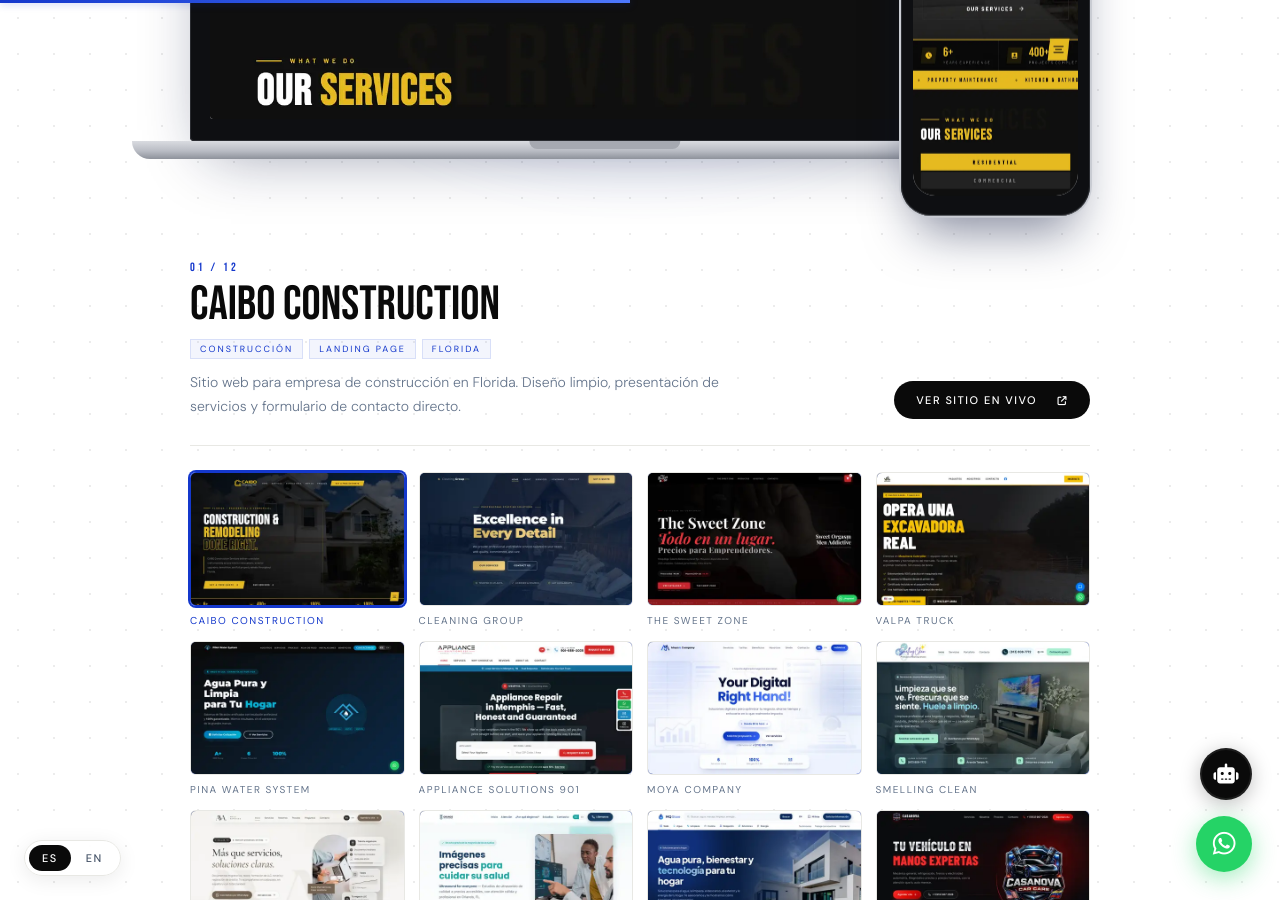
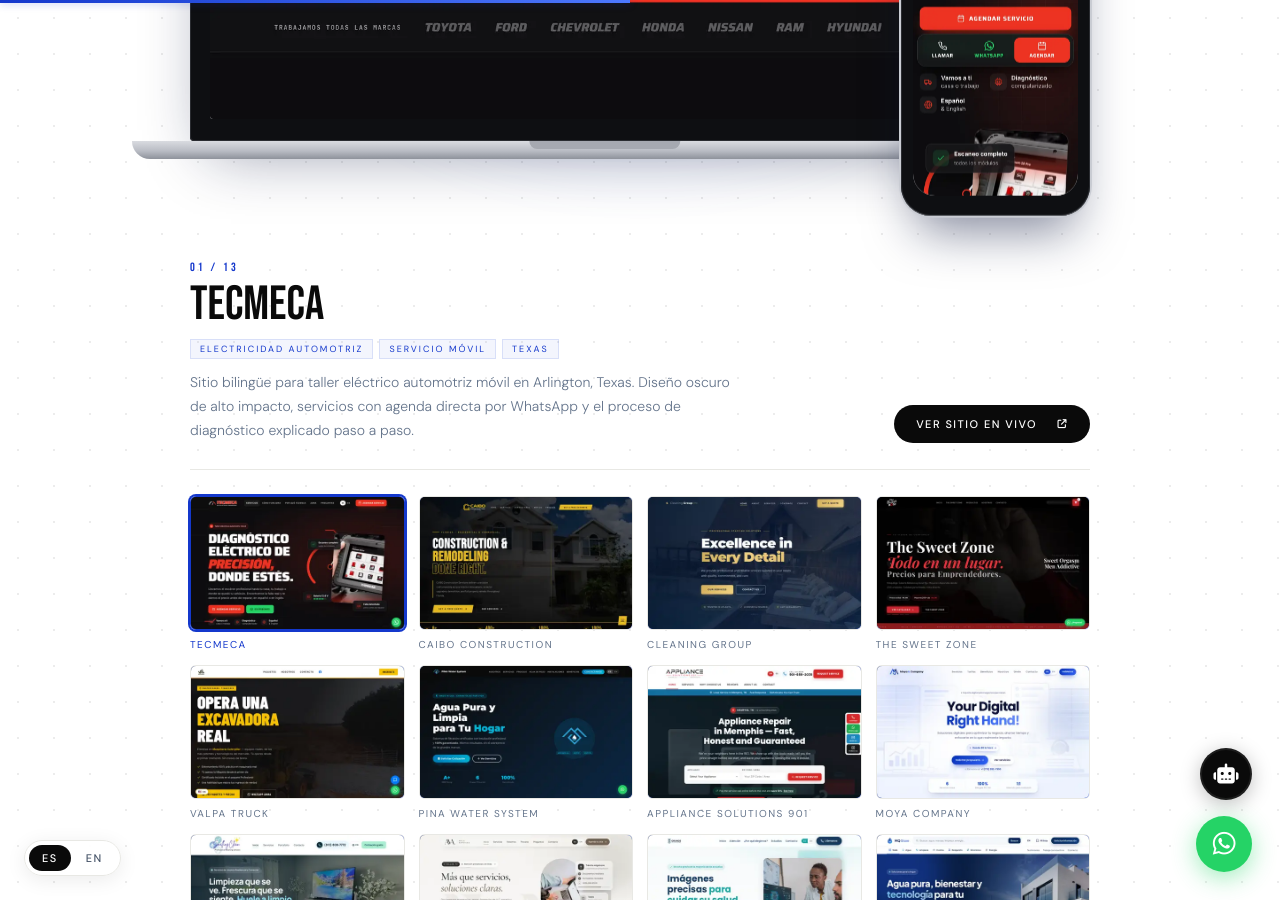
Before and after one commit to quasarworksco/dgpglobal, a Jekyll site: the page built from index.html, in a window 1280 px wide and 900 px high, scrolled down 4211 px. Built offline with Jekyll 4.4.1, drawn with Linux system fonts in a browser that asks for light colours.

Commit message:
Portafolio: Tecmeca (tecmecatx.com) como proyecto destacado, primero en la lista y en la vitrina del inicio
Co-Authored-By: Claude Opus 5.5 <noreply@anthropic.com>
Claude-Session: https://claude.ai/code/session_01VoYEJNsBSvedof2kGxVZNS

```diff
--- a/_data/portfolio.json
+++ b/_data/portfolio.json
@@ -1,6 +1,25 @@
 [
   {
     "num": "01",
+    "title": "TECMECA",
+    "tags_es": [
+      "Electricidad Automotriz",
+      "Servicio Móvil",
+      "Texas"
+    ],
+    "tags_en": [
+      "Auto Electrical",
+      "Mobile Service",
+      "Texas"
+    ],
+    "desc_es": "Sitio bilingüe para taller eléctrico automotriz móvil en Arlington, Texas. Diseño oscuro de alto impacto, servicios con agenda directa por WhatsApp y el proceso de diagnóstico explicado paso a paso.",
+    "desc_en": "Bilingual website for a mobile auto electrical shop in Arlington, Texas. High-impact dark design, services with direct WhatsApp booking and the diagnostic process explained step by step.",
+    "url": "https://tecmecatx.com/",
+    "featured": true,
+    "slug": "tecmeca"
+  },
+  {
+    "num": "02",
     "title": "CAIBO CONSTRUCTION",
     "tags_es": [
       "Construcción",
@@ -19,7 +38,7 @@
     "slug": "caibo-construction"
   },
   {
-    "num": "02",
+    "num": "03",
     "title": "CLEANING GROUP",
     "tags_es": [
       "Limpieza",
@@ -37,7 +56,7 @@
     "slug": "cleaning-group"
   },
   {
-    "num": "03",
+    "num": "04",
     "title": "THE SWEET ZONE",
     "tags_es": [
       "E-Commerce",
@@ -56,7 +75,7 @@
     "slug": "the-sweet-zone"
   },
   {
-    "num": "04",
+    "num": "05",
     "title": "VALPA TRUCK",
     "tags_es": [
       "Maquinaria Pesada",
@@ -74,7 +93,7 @@
     "slug": "valpa-truck"
   },
   {
-    "num": "05",
+    "num": "06",
     "title": "PINA WATER SYSTEM",
     "tags_es": [
       "Filtración de Agua",
@@ -93,7 +112,7 @@
     "slug": "pina-water-system"
   },
   {
-    "num": "06",
+    "num": "07",
     "title": "APPLIANCE SOLUTIONS 901",
     "tags_es": [
       "Reparación",
@@ -111,7 +130,7 @@
     "slug": "appliance-solutions-901"
   },
   {
-    "num": "07",
+    "num": "08",
     "title": "MOYA COMPANY",
     "tags_es": [
       "Asistencia Virtual",
@@ -129,7 +148,7 @@
     "slug": "moya-company"
   },
   {
-    "num": "08",
+    "num": "09",
     "title": "SMELLING CLEAN",
     "tags_es": [
       "Limpieza",
@@ -147,7 +166,7 @@
     "slug": "smelling-clean"
   },
   {
-    "num": "09",
+    "num": "10",
     "title": "AVA MULTISERVICES",
     "tags_es": [
       "Servicios Profesionales",
@@ -165,7 +184,7 @@
     "slug": "ava-multiservices"
   },
   {
-    "num": "10",
+    "num": "11",
     "title": "ORANGE ULTRASOUND",
     "tags_es": [
       "Salud",
@@ -183,7 +202,7 @@
     "slug": "orange-ultrasound"
   },
   {
-    "num": "11",
+    "num": "12",
     "title": "MQ STORE",
     "tags_es": [
       "Tienda",
@@ -201,7 +220,7 @@
     "slug": "mq-store"
   },
   {
-    "num": "12",
+    "num": "13",
     "title": "CASANOVA CAR CARE",
     "tags_es": [
       "Taller Mecánico",
```
Also changed, not shown: assets/portfolio/tecmeca/desktop-hero-480.webp (added), assets/portfolio/tecmeca/desktop-hero.webp (added), assets/portfolio/tecmeca/desktop.webp (added), assets/portfolio/tecmeca/mobile-hero-180.webp (added), assets/portfolio/tecmeca/mobile-hero.webp (added), assets/portfolio/tecmeca/mobile.webp (added), assets/portfolio/tecmeca/thumb.webp (added).
